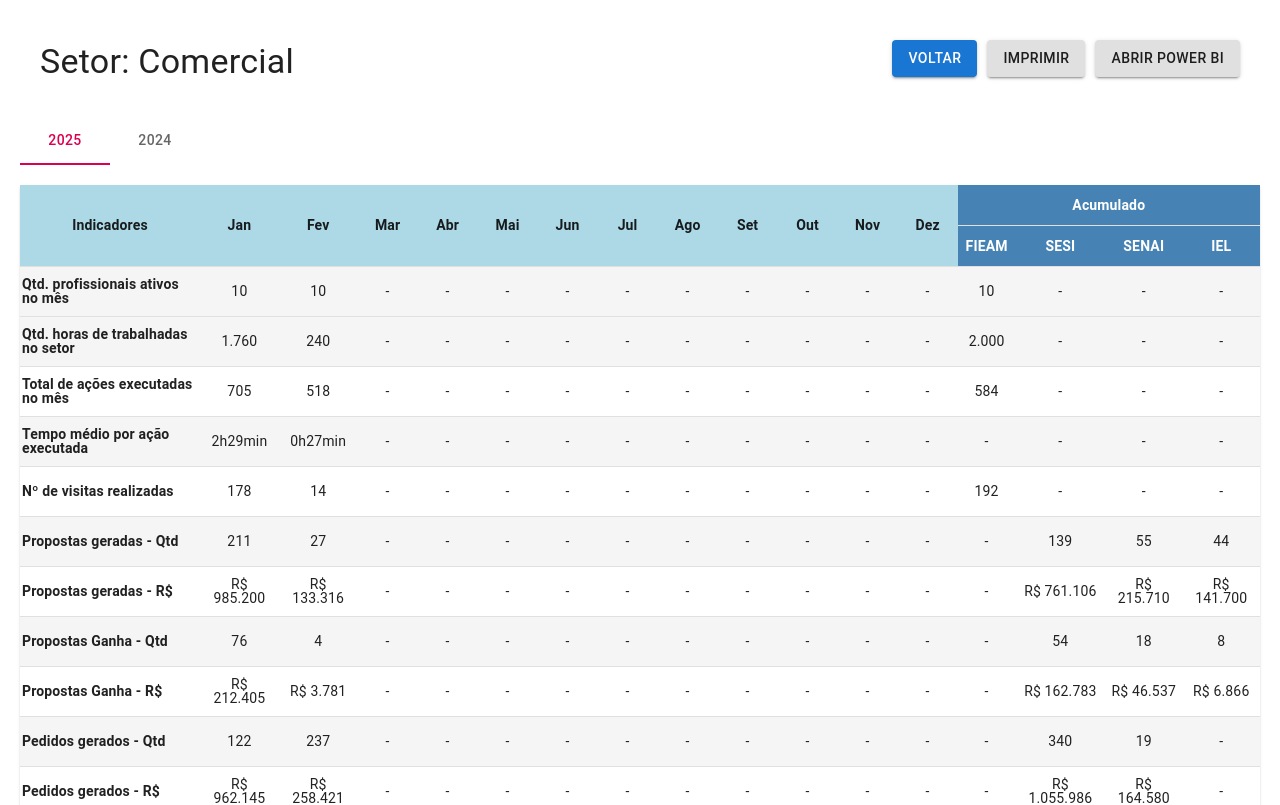
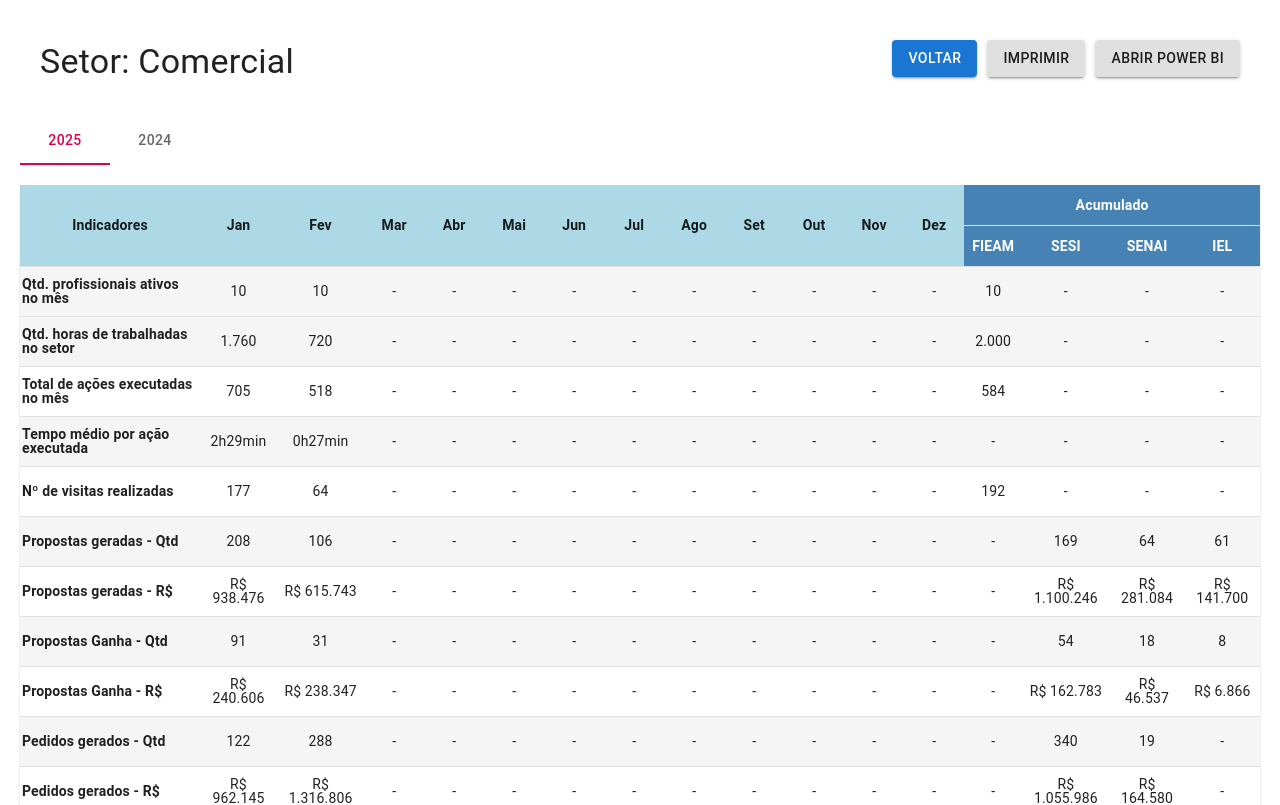
Before and after one commit to Jonathanbfb/organograma, a React (Vite) app: page /indicadores/setor/Comercial in a window 1280 px wide. Shown: the top 805 px of the page. Built offline with nearby package versions, Linux system fonts and the light colour scheme.

Commit message:
Atualização sistema 13-02-2025

```diff
--- a/src/pages/setores/CallCenter.tsx
+++ b/src/pages/setores/CallCenter.tsx
@@ -15,11 +15,9 @@
   Box,
   Tooltip,
 } from "@mui/material";
-
 const CallCenter: React.FC = () => {
   const navigate = useNavigate();
   const [selectedYear, setSelectedYear] = useState("2025");
-
   const data2024 =
   [
     {
@@ -83,9 +81,6 @@
       "acumulado": { "fieam": "-", "sesi": " R$ 4.272.169", "senai": "R$ 275.844", "iel": "R$ 83.400" }
     }
   ]
-
-
-
   const data2025 = [
 
     {
@@ -136,8 +131,8 @@
       },
       {
         "indicadores": "Atendimentos ativos Telefone",
-        "jan": 1.144, "fev": "-", "mar": "-", "abr": "-", "mai": "-", "jun": "-", "jul": "-", "ago": "-", "set": "-", "out": "-", "nov": "-", "dez": "-",
-        "acumulado": { "fieam": 1.144, "sesi": "-", "senai": "-", "iel": "-" }
+        "jan": 1.144, "fev": 146, "mar": "-", "abr": "-", "mai": "-", "jun": "-", "jul": "-", "ago": "-", "set": "-", "out": "-", "nov": "-", "dez": "-",
+        "acumulado": { "fieam": 1.290, "sesi": "-", "senai": "-", "iel": "-" }
       },
       {
         "indicadores": "Propostas geradas - Qtd",
--- a/src/pages/setores/Comercial.tsx
+++ b/src/pages/setores/Comercial.tsx
@@ -1,5 +1,21 @@
 import React, { useState } from "react";
 import { useNavigate } from "react-router-dom";
+import { TooltipProps, tooltipClasses } from '@mui/material/Tooltip';
+import { styled } from '@mui/material/styles';
+import InfoIcon from "@mui/icons-material/Info";
+
+
+const BootstrapTooltip = styled(({ className, ...props }: TooltipProps) => (
+  <Tooltip {...props} arrow classes={{ popper: className }} />
+))(({ theme }) => ({
+  [`& .${tooltipClasses.arrow}`]: {
+    color: theme.palette.common.black,
+  },
+  [`& .${tooltipClasses.tooltip}`]: {
+    backgroundColor: theme.palette.common.black,
+  },
+}));
+
 import {
   Paper,
   Button,
@@ -21,387 +37,60 @@
   const navigate = useNavigate();
   const [selectedYear, setSelectedYear] = useState("2025");
 
-  const data2024 = [
-    { indicadores: "Qtd. profissionais ativos no mês", jan: "-", fev: "-", mar: "-", abr: "-", mai: "-", jun: "-", jul: "-", ago: "-", set: "-", out: "-", "nov": 10,"dez": "9","acumulado": { "fieam": "9,5", "sesi": "-", "senai": "-", "iel": "-" } },
-    { indicadores: "Qtd. horas de trabalhadas no setor", "jan": "-",
-  "fev": "-",
-  "mar": "-",
-  "abr": "-",
-  "mai": "-",
-  "jun": "-",
-  "jul": "-",
-  "ago": "-",
-  "set": "-",
-  "out": "-",
-  "nov": "1.600",
-  "dez": "1.224", acumulado: { fieam: "2.824", sesi: "-", senai: "-", iel: "-" } },
-    { indicadores: "Total de ações executadas no mês", jan: "-", fev: "-", mar: "-", abr: "-", mai: "-", jun: "-", jul: "-", ago: "-", set: "-", out: "-", nov: "560",dez: "591", acumulado: { fieam: "1.151", sesi: "-", senai: "-", iel: "-" } },
-    { indicadores: "Tempo médio por ação executada", jan: "-", fev: "-", mar: "-", abr: "-", mai: "-", jun: "-", jul: "-", ago: "-", set: "-", out: "-", nov: "2h51min",dez: "2h03min", acumulado: { fieam: "2h27min", sesi: "-", senai: "-", iel: "-" }, },
-    {
-        "indicadores": "Nº de visitas realizadas",
-        "jan": "-",
-        "fev": "-",
-        "mar": "-",
-        "abr": "-",
-        "mai": "-",
-        "jun": "-",
-        "jul": "-",
-        "ago": "-",
-        "set": "-",
-        "out": "-",
-        "nov": 40,
-        "dez": 20,
-        "acumulado": { "fieam": 60, "sesi": "-", "senai": "-", "iel": "-" }
-      },
-      {
-        "indicadores": "Propostas geradas - Qtd",
-        "jan": "-",
-        "fev": "-",
-        "mar": "-",
-        "abr": "-",
-        "mai": "-",
-        "jun": "-",
-        "jul": "-",
-        "ago":"-",
-        "set": "-",
-        "out": "-",
-        "nov": 144,
-        "dez": 128,
-        "acumulado": {
-          "fieam": "-",
-          "sesi": 168,
-          "senai": 62,
-          "iel": 42
-        }},
-        {
-          "indicadores": "Propostas geradas - R$",
-          "jan": "-",
-          "fev": "-",
-          "mar": "-",
-          "abr": "-",
-          "mai": "-",
-          "jun": "-",
-          "jul": "-",
-          "ago": "-",
-          "set": "-",
-          "out": "-",
-          "nov": "R$ 1.651.434",
-          "dez": "R$ 1.370.626",
-          "acumulado": {
-            "fieam": "-",
-            "sesi": "R$ 2.069.092",
-            "senai": "R$ 833.128",
-            "iel": "R$ 119.840"
-          }
-        },
-      {
-        "indicadores": "Propostas Ganha - Qtd",
-        "jan": "-",
-        "fev": "-",
-        "mar": "-",
-        "abr": "-",
-        "mai": "-",
-        "jun": "-",
-        "jul": "-",
-        "ago": "-",
-        "set": "-",
-        "out": "-",
-        "nov": 18,
-        "dez": 10,
-        "acumulado": { "fieam": "-", "sesi": 8, "senai": 20, "iel": "-" }
-      },
-      {
-        "indicadores": "Propostas Ganha - R$",
-        "jan": "-",
-        "fev": "-",
-        "mar": "-",
-        "abr": "-",
-        "mai": "-",
-        "jun": "-",
-        "jul": "-",
-        "ago": "-",
-        "set": "-",
-        "out": "-",
-        "nov": " R$ 54.039",
-        "dez": " R$ 203.059",
-        "acumulado": {
-          "fieam": "-",
-          "sesi": "R$ 17.065",
-          "senai": "R$ 240.034",
-          "iel": "-"
-        }
-      },
-      {
-        "indicadores": "Pedidos gerados - Qtd",
-        "jan": "-",
-        "fev": "-",
-        "mar": "-",
-        "abr": "-",
-        "mai": "-",
-        "jun": "-",
-        "jul": "-",
-        "ago": "-",
-        "set": "-",
-        "out": "-",
-        "nov": 373,
-        "dez": 440,
-        "acumulado": { "fieam": "-", "sesi":748, "senai": 65, "iel":"-" }
-      },
-      {
-        "indicadores": "Pedidos gerados - R$",
-        "jan": "-",
-        "fev": "-",
-        "mar": "-",
-        "abr": "-",
-        "mai": "-",
-        "jun": "-",
-        "jul": "-",
-        "ago": "-",
-        "set": "-",
-        "out": "-",
-        "nov": "R$ 1.347.214",
-        "dez": " R$ 1.220.266",
-        "acumulado": { "fieam": "-", "sesi": "R$ 1.985.745", "senai": "R$ 581.734", "iel": "-" }
-      },
-      {
-        "indicadores": "Pedidos faturados - Qtd",
-        "jan": "-",
-        "fev": "-",
-        "mar": "-",
-        "abr": "-",
-        "mai": "-",
-        "jun": "-",
-        "jul": "-",
-        "ago": "-",
-        "set": "-",
-        "out": "-",
-        "nov": 350,
-        "dez": 396,
-        "acumulado": { "fieam": "-", "sesi": 695, "senai": 51, "iel": "-" }
-      },
-      {
-        "indicadores": "Pedidos faturados - R$",
-        "jan": "-",
-        "fev": "-",
-        "mar": "-",
-        "abr": "-",
-        "mai": "-",
-        "jun": "-",
-        "jul": "-",
-        "ago": "-",
-        "set": "-",
-        "out": "-",
-        "nov": "R$ 1.119.479",
-        "dez": "R$ 1.017.566",
-        "acumulado": {
-          "fieam": "-",
-          "sesi": "R$ 1.854.887",
-          "senai": "R$ 282.158",
-          "iel": "-"
-        }
-      }
-  ];
+  const indicadoresInfo: Record<string, string> = {
+    "Qtd. profissionais ativos no mês": "São todas as 9 Consultoras e Coordenadora Adriana Dabela",
+    "Qtd. horas de trabalhadas no setor": "O cálculo é realizado pelo valor da jornada de trabalho multiplicado pelo dia útil do mês",
+    "Total de ações executadas no mês": "É o somatório de todas as atividades realizadas incluindo (Nº de Visitas, Propostas e Pedidos)",
+    "Tempo médio por ação executada": "O valor da média de ações executadas é o total de horas trabalhadas dividido pelo total de ações executadas",
+    "Nº de visitas realizadas": "São contabilizadas todas as visitas cadastradas no sistema CRM chamado de Compromisso",
+    "Propostas geradas - Qtd": "São contabilizadas todas as propostas geradas no sistema CRM com status Ganha, Rascunho, Fechado. *E estão em constante atualização devido negociação",
+    "Propostas geradas - R$": "São somados os valores das propostas geradas no sistema CRM com status Ganha, Rascunho, Fechado. *E estão em constante atualização devido negociação",
+    "Propostas Ganha - Qtd": "São somados os valores das propostas geradas no sistema CRM com status Ganha e Ativa",
+    "Propostas Ganha - R$": "São somados os valores das propostas geradas no sistema CRM com status Ganha e Ativa",
+    "Pedidos gerados - Qtd": "É a contagem de todos os “status” que foram realizados no período do mês vigente",
+    "Pedidos gerados - R$": "É a soma de todos os “status” que foram realizados no período do mês vigente",
+    "Pedidos faturados - Qtd": "É a contagem dos “status” [FATURADO e GANHA]  que foram realizados no período do mês vigente",
+    "Pedidos faturados - R$": "É a soma dos “status” [FATURADO e GANHA]  que foram realizados no período do mês vigente",
 
-  const data2025 = [
+  };
+  const data2024 =
+[
+{ indicadores: "Qtd. profissionais ativos no mês", jan: "-", fev: "-", mar: "-", abr: "-", mai: "-", jun: "-", jul: "-", ago: "-", set: "-", out: "-", nov: 10, dez: "9", acumulado: { fieam: "9,5", sesi: "-", senai: "-", iel: "-" } },
+{ indicadores: "Qtd. horas de trabalhadas no setor", jan: "-", fev: "-", mar: "-", abr: "-", mai: "-", jun: "-", jul: "-", ago: "-", set: "-", out: "-", nov: "1.600", dez: "1.224", acumulado: { fieam: "2.824", sesi: "-", senai: "-", iel: "-" } },
+{ indicadores: "Total de ações executadas no mês", jan: "-", fev: "-", mar: "-", abr: "-", mai: "-", jun: "-", jul: "-", ago: "-", set: "-", out: "-", nov: "560", dez: "591", acumulado: { fieam: "1.151", sesi: "-", senai: "-", iel: "-" } },
+{ indicadores: "Tempo médio por ação executada", jan: "-", fev: "-", mar: "-", abr: "-", mai: "-", jun: "-", jul: "-", ago: "-", set: "-", out: "-", nov: "2h51min", dez: "2h03min", acumulado: { fieam: "2h27min", sesi: "-", senai: "-", iel: "-" } },
+{ indicadores: "Nº de visitas realizadas", jan: "-", fev: "-", mar: "-", abr: "-", mai: "-", jun: "-", jul: "-", ago: "-", set: "-", out: "-", nov: 40, dez: 20, acumulado: { fieam: 60, sesi: "-", senai: "-", iel: "-" } },
+{ indicadores: "Propostas geradas - Qtd", jan: "-", fev: "-", mar: "-", abr: "-", mai: "-", jun: "-", jul: "-", ago: "-", set: "-", out: "-", nov: 144, dez: 128, acumulado: { fieam: "-", sesi: 168, senai: 62, iel: 42 } },
+{ indicadores: "Propostas geradas - R$", jan: "-", fev: "-", mar: "-", abr: "-", mai: "-", jun: "-", jul: "-", ago: "-", set: "-", out: "-", nov: "R$ 1.651.434", dez: "R$ 1.370.626", acumulado: { fieam: "-", sesi: "R$ 2.069.092", senai: "R$ 833.128", iel: "R$ 119.840" } },
+{ indicadores: "Propostas Ganha - Qtd", jan: "-", fev: "-", mar: "-", abr: "-", mai: "-", jun: "-", jul: "-", ago: "-", set: "-", out: "-", nov: 18, dez: 10, acumulado: { fieam: "-", sesi: 8, senai: 20, iel: "-" } },
+{ indicadores: "Propostas Ganha - R$", jan: "-", fev: "-", mar: "-", abr: "-", mai: "-", jun: "-", jul: "-", ago: "-", set: "-", out: "-", nov: " R$ 54.039", dez: " R$ 203.059", acumulado: { fieam: "-", sesi: "R$ 17.065", senai: "R$ 240.034", iel: "-" } },
+{ indicadores: "Pedidos gerados - Qtd", jan: "-", fev: "-", mar: "-", abr: "-", mai: "-", jun: "-", jul: "-", ago: "-", set: "-", out: "-", nov: 373, dez: 440, acumulado: { fieam: "-", sesi: 748, senai: 65, iel: "-" } },
+{ indicadores: "Pedidos gerados - R$", jan: "-", fev: "-", mar: "-", abr: "-", mai: "-", jun: "-", jul: "-", ago: "-", set: "-", out: "-", nov: "R$ 1.347.214", dez: " R$ 1.220.266", acumulado: { fieam: "-", sesi: "R$ 1.985.745", senai: "R$ 581.734", iel: "-" } },
+{ indicadores: "Pedidos faturados - Qtd", jan: "-", fev: "-", mar: "-", abr: "-", mai: "-", jun: "-", jul: "-", ago: "-", set: "-", out: "-", nov: 350, dez: 396, acumulado: { fieam: "-", sesi: 695, senai: 51, iel: "-" } },
+{ indicadores: "Pedidos faturados - R$", jan: "-", fev: "-", mar: "-", abr: "-", mai: "-", jun: "-", jul: "-", ago: "-", set: "-", out: "-", nov: "R$ 1.119.479", dez: "R$ 1.017.566", acumulado: { fieam: "-", sesi: "R$ 1.854.887", senai: "R$ 282.158", iel: "-" } } ];
 
-    { indicadores: "Qtd. profissionais ativos no mês", jan: 10, fev: 10, mar: "-", abr: "-", mai: "-", jun: "-", jul: "-", ago: "-", set: "-", out: "-", "nov": "-","dez": "-","acumulado": { "fieam": 10, "sesi": "-", "senai": "-", "iel": "-" } },
-    { indicadores: "Qtd. horas de trabalhadas no setor", "jan": "1.760",
-  "fev": 240,
-  "mar": "-",
-  "abr": "-",
-  "mai": "-",
-  "jun": "-",
-  "jul": "-",
-  "ago": "-",
-  "set": "-",
-  "out": "-",
-  "nov": "-",
-  "dez": "-", acumulado: { fieam: "2.000", sesi: "-", senai: "-", iel: "-" } },
-    { indicadores: "Total de ações executadas no mês", jan: 705, fev: 518, mar: "-", abr: "-", mai: "-", jun: "-", jul: "-", ago: "-", set: "-", out: "-", nov: "-",dez: "-", acumulado: { fieam: 584, sesi: "-", senai: "-", iel: "-" } },
-    { indicadores: "Tempo médio por ação executada", jan: "2h29min", fev: "0h27min", mar: "-", abr: "-", mai: "-", jun: "-", jul: "-", ago: "-", set: "-", out: "-", nov: "-",dez: "-", acumulado: { fieam: "-", sesi: "-", senai: "-", iel: "-" }, },
-    {
-        "indicadores": "Nº de visitas realizadas",
-        "jan": 178,
-        "fev": 14,
-        "mar": "-",
-        "abr": "-",
-        "mai": "-",
-        "jun": "-",
-        "jul": "-",
-        "ago": "-",
-        "set": "-",
-        "out": "-",
-        "nov": "-",
-        "dez": "-",
-        "acumulado": { "fieam": 192, "sesi": "-", "senai": "-", "iel": "-" }
-      },
-      {
-        "indicadores": "Propostas geradas - Qtd",
-        "jan": 211,
-        "fev": 27,
-        "mar": "-",
-        "abr": "-",
-        "mai": "-",
-        "jun": "-",
-        "jul": "-",
-        "ago":"-",
-        "set": "-",
-        "out": "-",
-        "nov": "-",
-        "dez": "-",
-        "acumulado": {
-          "fieam": "-",
-          "sesi": 139,
-          "senai": 55,
-          "iel": 44,
-        }},
-        {
-          "indicadores": "Propostas geradas - R$",
-          "jan": "R$ 985.200",
-          "fev": "R$ 133.316",
-          "mar": "-",
-          "abr": "-",
-          "mai": "-",
-          "jun": "-",
-          "jul": "-",
-          "ago": "-",
-          "set": "-",
-          "out": "-",
-          "nov": "-",
-          "dez": "-",
-          "acumulado": {
-            "fieam": "-",
-            "sesi": "R$ 761.106",
-            "senai": "R$ 215.710",
-            "iel":  "R$ 141.700"
-          }
-        },
-      {
-        "indicadores": "Propostas Ganha - Qtd",
-        "jan": 76,
-        "fev": 4,
-        "mar": "-",
-        "abr": "-",
-        "mai": "-",
-        "jun": "-",
-        "jul": "-",
-        "ago": "-",
-        "set": "-",
-        "out": "-",
-        "nov": "-",
-        "dez": "-",
-        "acumulado": { "fieam": "-", "sesi": 54, "senai": 18, "iel": 8 }
-      },
-      {
-        "indicadores": "Propostas Ganha - R$",
-        "jan": "R$ 212.405",
-        "fev": "R$ 3.781",
-        "mar": "-",
-        "abr": "-",
-        "mai": "-",
-        "jun": "-",
-        "jul": "-",
-        "ago": "-",
-        "set": "-",
-        "out": "-",
-        "nov": "-",
-        "dez": "-",
-        "acumulado": {
-          "fieam": "-",
-          "sesi":  "R$ 162.783",
-          "senai": "R$ 46.537",
-          "iel": "R$ 6.866"
-        }
-      },
-      {
-        "indicadores": "Pedidos gerados - Qtd",
-        "jan": 122,
-        "fev": 237,
-        "mar": "-",
-        "abr": "-",
-        "mai": "-",
-        "jun": "-",
-        "jul": "-",
-        "ago":"-",
-        "set": "-",
-        "out": "-",
-        "nov": "-",
-        "dez": "-",
-        "acumulado": {
-          "fieam": "-",
-          "sesi": 340,
-          "senai": 19,
-          "iel": "-"
-        }},
-      {
-        "indicadores": "Pedidos gerados - R$",
-        "jan": "R$ 962.145",
-        "fev": "R$ 258.421",
-        "mar": "-",
-        "abr": "-",
-        "mai": "-",
-        "jun": "-",
-        "jul": "-",
-        "ago": "-",
-        "set": "-",
-        "out": "-",
-        "nov": "-",
-        "dez": "-",
-        "acumulado": {
-          "fieam": "-",
-          "sesi": "R$ 1.055.986",
-          "senai": "R$ 164.580",
-          "iel": "-" }
-      },
-      {
-        "indicadores": "Pedidos faturados - Qtd",
-        "jan": 118,
-        "fev": 236,
-        "mar": "-",
-        "abr": "-",
-        "mai": "-",
-        "jun": "-",
-        "jul": "-",
-        "ago": "-",
-        "set": "-",
-        "out": "-",
-        "nov": "-",
-        "dez": "-",
-        "acumulado": { "fieam": "-", "sesi": 69, "senai": 16, "iel": "-" }
-      },
-      {
-        "indicadores": "Pedidos faturados - R$",
-        "jan": "R$ 956.655",
-        "fev": " R$ 256.526",
-        "mar": "-",
-        "abr": "-",
-        "mai": "-",
-        "jun": "-",
-        "jul": "-",
-        "ago": "-",
-        "set": "-",
-        "out": "-",
-        "nov": "-",
-        "dez": "-",
-        "acumulado": {
-          "fieam": "-",
-          "sesi": "R$ 1.054.072",
-          "senai": "R$ 159.109",
-          "iel": "-"
-        }
-      }
-    ]
-  const categorizeIndicator = (indicator: string): string => {
+const data2025 = [
+    { "indicadores": "Qtd. profissionais ativos no mês", "jan": 10, "fev": 10, "mar": "-", "abr": "-", "mai": "-", "jun": "-", "jul": "-", "ago": "-", "set": "-", "out": "-", "nov": "-", "dez": "-", "acumulado": { "fieam": 10, "sesi": "-", "senai": "-", "iel": "-" } },
+    { "indicadores": "Qtd. horas de trabalhadas no setor", "jan": "1.760", "fev": 720, "mar": "-", "abr": "-", "mai": "-", "jun": "-", "jul": "-", "ago": "-", "set": "-", "out": "-", "nov": "-", "dez": "-", "acumulado": { "fieam": "2.000", "sesi": "-", "senai": "-", "iel": "-" } },
+    { "indicadores": "Total de ações executadas no mês", "jan": 705, "fev": 518, "mar": "-", "abr": "-", "mai": "-", "jun": "-", "jul": "-", "ago": "-", "set": "-", "out": "-", "nov": "-", "dez": "-", "acumulado": { "fieam": 584, "sesi": "-", "senai": "-", "iel": "-" } },
+    { "indicadores": "Tempo médio por ação executada", "jan": "2h29min", "fev": "0h27min", "mar": "-", "abr": "-", "mai": "-", "jun": "-", "jul": "-", "ago": "-", "set": "-", "out": "-", "nov": "-", "dez": "-", "acumulado": { "fieam": "-", "sesi": "-", "senai": "-", "iel": "-" } },
+    { "indicadores": "Nº de visitas realizadas", "jan": 177, "fev": 64, "mar": "-", "abr": "-", "mai": "-", "jun": "-", "jul": "-", "ago": "-", "set": "-", "out": "-", "nov": "-", "dez": "-", "acumulado": { "fieam": 192, "sesi": "-", "senai": "-", "iel": "-" } },
+    { "indicadores": "Propostas geradas - Qtd", "jan": 208, "fev": 106, "mar": "-", "abr": "-", "mai": "-", "jun": "-", "jul": "-", "ago": "-", "set": "-", "out": "-", "nov": "-", "dez": "-", "acumulado": { "fieam": "-", "sesi": 169, "senai": 64, "iel": 61 } },
+    { "indicadores": "Propostas geradas - R$", "jan": "R$ 938.476", "fev": "R$ 615.743", "mar": "-", "abr": "-", "mai": "-", "jun": "-", "jul": "-", "ago": "-", "set": "-", "out": "-", "nov": "-", "dez": "-", "acumulado": { "fieam": "-", "sesi": "R$ 1.100.246", "senai": " R$ 281.084", "iel": "R$ 141.700" } },
+    { "indicadores": "Propostas Ganha - Qtd", "jan": 91, "fev": 31, "mar": "-", "abr": "-", "mai": "-", "jun": "-", "jul": "-", "ago": "-", "set": "-", "out": "-", "nov": "-", "dez": "-", "acumulado": { "fieam": "-", "sesi": 54, "senai": 18, "iel": 8 } },
+    { "indicadores": "Propostas Ganha - R$", "jan": "R$ 240.606", "fev": "R$ 238.347", "mar": "-", "abr": "-", "mai": "-", "jun": "-", "jul": "-", "ago": "-", "set": "-", "out": "-", "nov": "-", "dez": "-", "acumulado": { "fieam": "-", "sesi": "R$ 162.783", "senai": "R$ 46.537", "iel": "R$ 6.866" } },
+    { "indicadores": "Pedidos gerados - Qtd", "jan": 122, "fev": 288, "mar": "-", "abr": "-", "mai": "-", "jun": "-", "jul": "-", "ago": "-", "set": "-", "out": "-", "nov": "-", "dez": "-", "acumulado": { "fieam": "-", "sesi": 340, "senai": 19, "iel": "-" } },
+    { "indicadores": "Pedidos gerados - R$", "jan": "R$ 962.145", "fev": "R$ 1.316.806", "mar": "-", "abr": "-", "mai": "-", "jun": "-", "jul": "-", "ago": "-", "set": "-", "out": "-", "nov": "-", "dez": "-", "acumulado": { "fieam": "-", "sesi": "R$ 1.055.986", "senai": "R$ 164.580", "iel": "-" } },
+    { "indicadores": "Pedidos faturados - Qtd", "jan": 117, "fev": 277, "mar": "-", "abr": "-", "mai": "-", "jun": "-", "jul": "-", "ago": "-", "set": "-", "out": "-", "nov": "-", "dez": "-", "acumulado": { "fieam": "-", "sesi": 69, "senai": 16, "iel": "-" } },
+    { "indicadores": "Pedidos faturados - R$", "jan": "R$ 952.009", "fev": "R$ 256.526", "mar": "-", "abr": "-", "mai": "-", "jun": "-", "jul": "-", "ago": "-", "set": "-", "out": "-", "nov": "-", "dez": "-", "acumulado": { "fieam": "-", "sesi": "R$ 1.054.072", "senai": "R$ 159.109", "iel": "-" } } ]
+
+    const categorizeIndicator = (indicator: string): string => {
     const pagoIndicators = [
       "Qtd. profissionais ativos no mês",
-
     ];
 
     const emailIndicators = [
-
      "Pedidos faturados - R$",
-
-
     ];
    const siteIndicators = ["Site - Visitantes únicos"];
 
@@ -432,9 +121,11 @@
     <div style={{ padding: "20px" }}>
       <div style={{ padding: "20px" }}>
             <div style={{ display: "flex", justifyContent: "space-between", alignItems: "center" }}>
-              <Typography variant="h4" gutterBottom>
+            <BootstrapTooltip title="Setor Comercial - Supervisionado pela Coordenadora Adriana Dabela ">
+                  <Typography variant="h4" gutterBottom>
                 Setor: Comercial
               </Typography>
+              </BootstrapTooltip>
               <div style={{ display: "flex", justifyContent: "flex-end" }}>
                 <Tooltip title="Voltar para o menu principal">
                   <Button
@@ -544,6 +235,7 @@
 <TableBody>
   {Object.entries(groupedData).map(([category, rows]) => (
     rows.map((row, rowIndex) => (
+
       <TableRow
         key={`${category}-${rowIndex}`}
         sx={{
@@ -566,7 +258,15 @@
           width: "180px",
           padding: "2px",
         }}
-        >{row.indicadores}</TableCell>
+        >
+             <BootstrapTooltip title={indicadoresInfo[row.indicadores] || "Sem descrição disponível"} arrow>
+             <div style={{ display: "flex", alignItems: "center", gap: "5px" }}>
+                {row.indicadores}
+                </div>
+              </BootstrapTooltip>
+
+
+        </TableCell>
         {["jan", "fev", "mar", "abr", "mai", "jun", "jul", "ago", "set", "out", "nov", "dez"].map((month) => (
           <TableCell align="center" key={month}>
             {typeof row[month] === "object"
@@ -590,7 +290,7 @@
           </Table>
         </TableContainer>
       </Paper>
-      <h4>Atualizado até 05/02/2025 às 14h</h4>
+      <h4>Atualizado até 13/02/2025 às 16h</h4>
     </div>
   );
 };
--- a/src/pages/setores/Design.tsx
+++ b/src/pages/setores/Design.tsx
@@ -108,14 +108,14 @@
 
     {
       "indicadores": "Demanda recebida compras",
-      "jan": 4, "fev": "-", "mar": "-", "abr": "-", "mai": "-", "jun": "-", "jul": "-", "ago": "-", "set": "-", "out": "-", "nov": "-",
-      "acumulado": { "fieam": 1, "sesi": "-", "senai": 1, "iel": 2 }
+      "jan": 86, "fev": "-", "mar": "-", "abr": "-", "mai": "-", "jun": "-", "jul": "-", "ago": "-", "set": "-", "out": "-", "nov": "-",
+      "acumulado": { "fieam": 77, "sesi": 9, "senai": "-", "iel": "-" }
     },
-    {
-      "indicadores": "Demanda atendidas compras",
-      "jan": 4, "fev": "-", "mar": "-", "abr": "-", "mai": "-", "jun": "-", "jul": "-", "ago": "-", "set": "-", "out": "-", "nov": "-",
-      "acumulado": { "fieam": 1, "sesi": "-", "senai": 1, "iel": 2 }
-    },
+ /*    {
+      "indicadores": "Demanda recebida compras",
+      "jan": 86, "fev": "-", "mar": "-", "abr": "-", "mai": "-", "jun": "-", "jul": "-", "ago": "-", "set": "-", "out": "-", "nov": "-",
+      "acumulado": { "fieam": 77, "sesi": 9, "senai": "-", "iel": "-" }
+    }, */
     {
       "indicadores": "Demanda recebida baixa complexidade",
       "jan": 104, "fev": "-", "mar": "-", "abr": "-", "mai": "-", "jun": "-", "jul": "-", "ago": "-", "set": "-", "out": "-", "nov": "-",
@@ -182,21 +182,18 @@
   const handlePrint = () => {
     window.print();
   };
-
   const groupedData = data.reduce((acc, row) => {
     const category = categorizeIndicator(row.indicadores);
     if (!acc[category]) acc[category] = [];
     acc[category].push(row);
     return acc;
   }, {});
-
   return (
     <div style={{ padding: "20px" }}>
        <div style={{ display: "flex", justifyContent: "space-between", alignItems: "center" }}>
               <Typography variant="h4" gutterBottom>
               Setor: Design
             </Typography>
-
        <div style={{ display: "flex", justifyContent: "flex-end" }}>
                 <Tooltip title="Voltar para o menu principal">
                   <Button
@@ -217,7 +214,6 @@
                   Imprimir
                 </Button>
               </div>
-
               </div>
        <Box sx={{ width: "100%", marginBottom: "20px" }}>
         <Tabs
@@ -248,10 +244,8 @@
     maxWidth: "30px",
     whiteSpace: "nowrap",
     overflow: "hidden",
-
-  }}
+   }}
 >
-
 </TableCell>
     <TableCell
       rowSpan={2}
@@ -263,8 +257,7 @@
         minWidth: "180px",
         maxWidth: "180px",
         width: "180px",
-
-      }}
+        }}
     >
       Indicadores
     </TableCell>
```
Also changed, not shown: src/pages/setores/Administracao.tsx (+0 -8 lines).
